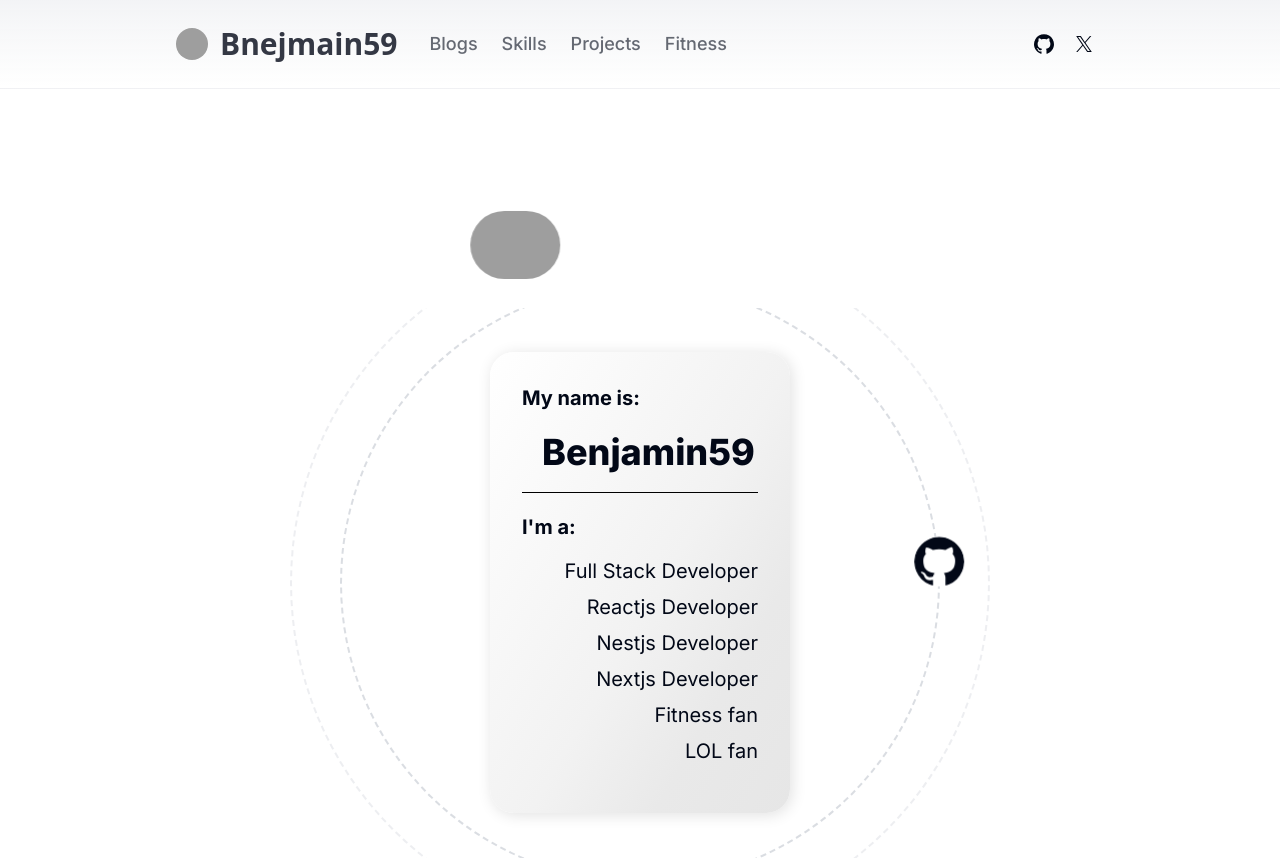
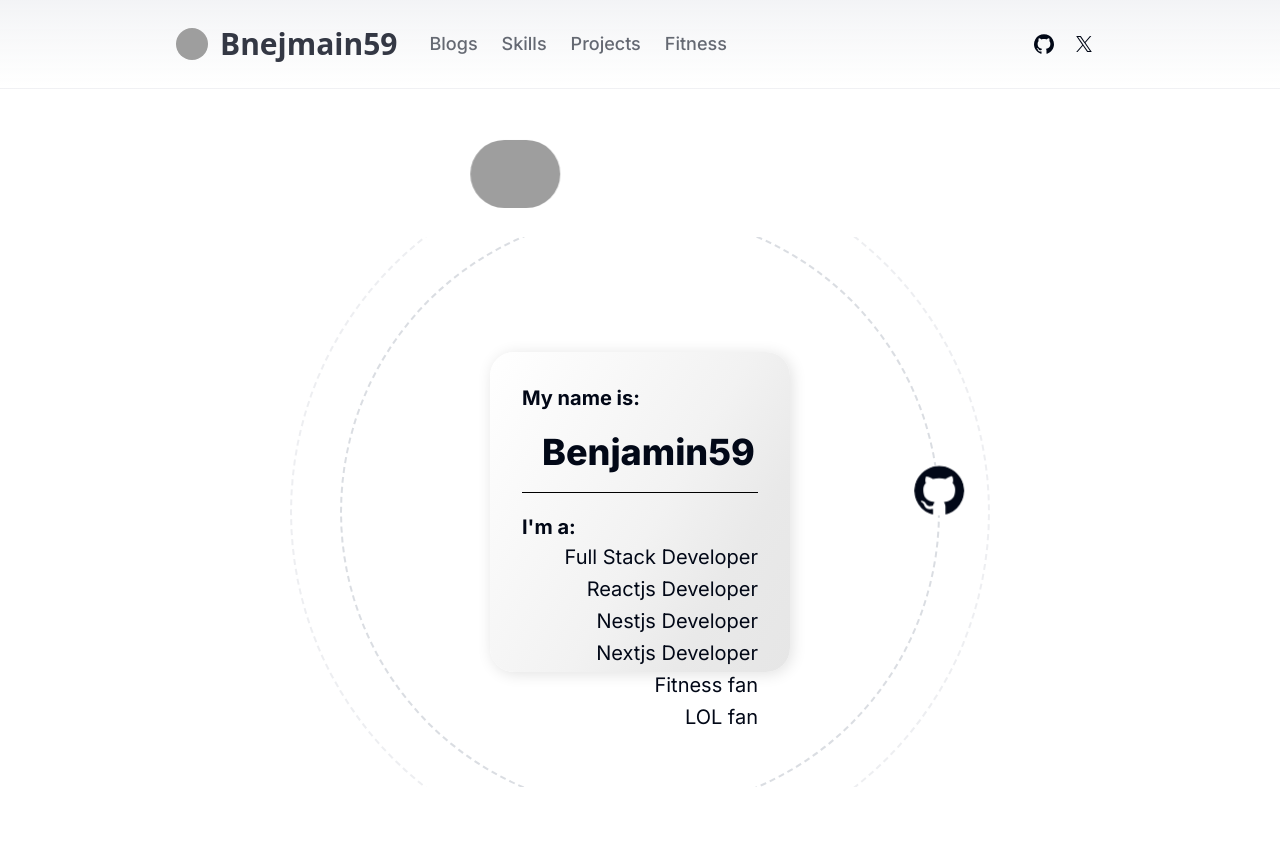
Before and after one commit to BenjaminWu-59/blog-benjamin59, a Next.js app: page / in a window 1280 px wide. Shown: the top 860 px of the page. Built offline with nearby package versions, Linux system fonts and the light colour scheme; grey boxes are pictures that could not be loaded; a web font is replaced by a local one.

Commit message:
personal card height fixed

```diff
--- a/components/PersonalInfo.tsx
+++ b/components/PersonalInfo.tsx
@@ -50,16 +50,16 @@ const PersonalCard = () => {
           onMouseLeave={handleMouseLeave}
           className="flex items-center justify-center cursor-pointer relative"
         >
-          <div className="z-10 p-8 w-[300px] rounded-3xl gray-gradient shadow-custom">
+          <div className="z-10 p-8 w-[300px] h-[320px] rounded-3xl gray-gradient shadow-custom">
             <p className="text-xl font-bold">My name is:</p>
             <p className="p-5 text-center text-4xl font-extrabold">Benjamin59</p>
             <hr className="pt-5 border-t-3 border-black" />
             <p className="text-xl font-bold">I'm a:</p>
-            <div className="my-3 flex flex-col items-end group">
+            <div className="flex flex-col items-end group">
               {intoductionList.map((item, index) => (
                 <div
                   key={index}
-                  className={`z-10 text-xl py-1 relative w-full text-right ${selectedIndex === index ? 'font-extrabold text-hover-color' : selectedIndex !== null ? 'opacity-50' : ''}`}
+                  className={`z-10 text-xl py-[2px] relative w-full text-right ${selectedIndex === index ? 'font-extrabold text-hover-color' : selectedIndex !== null ? 'opacity-50' : ''}`}
                   onMouseEnter={() => setSelectedIndex(index)}
                   onMouseLeave={() => setSelectedIndex(null)}
                   style={{ transition: 'all 0.3s ease' }}
```
